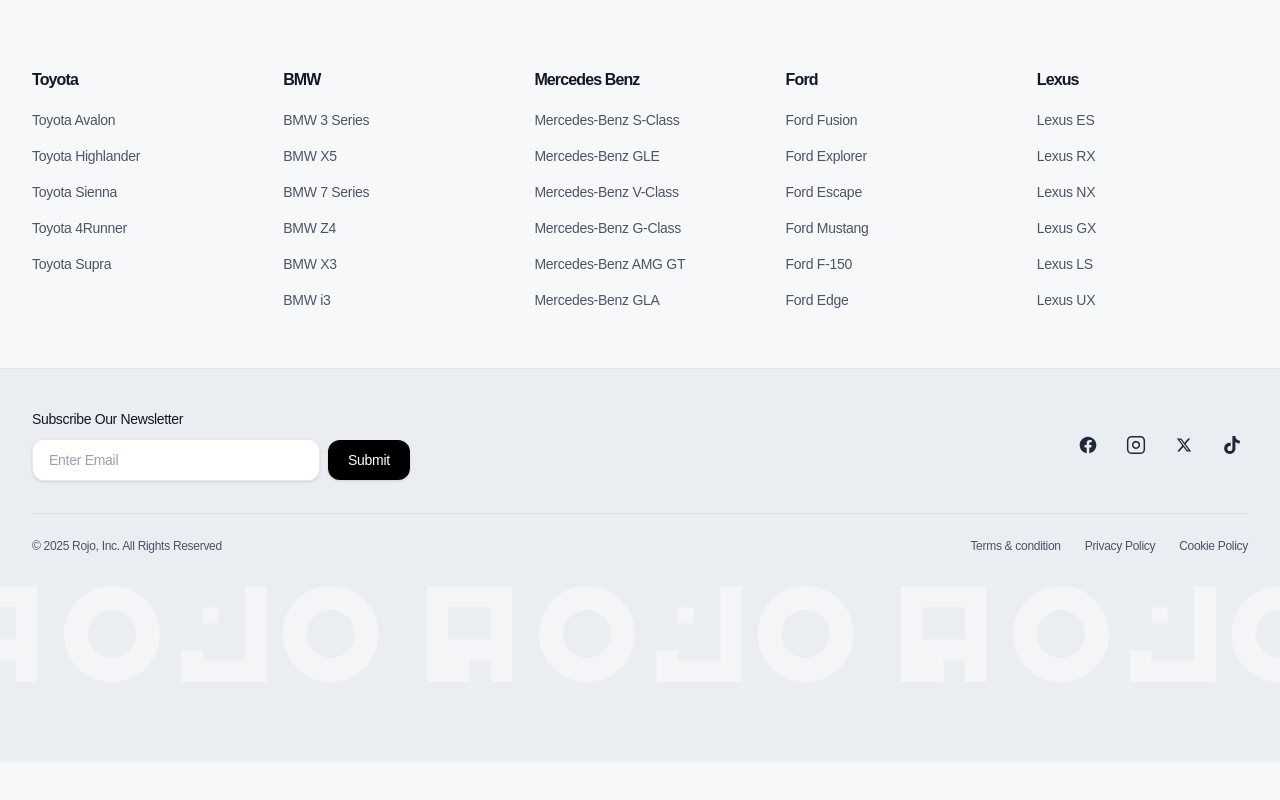
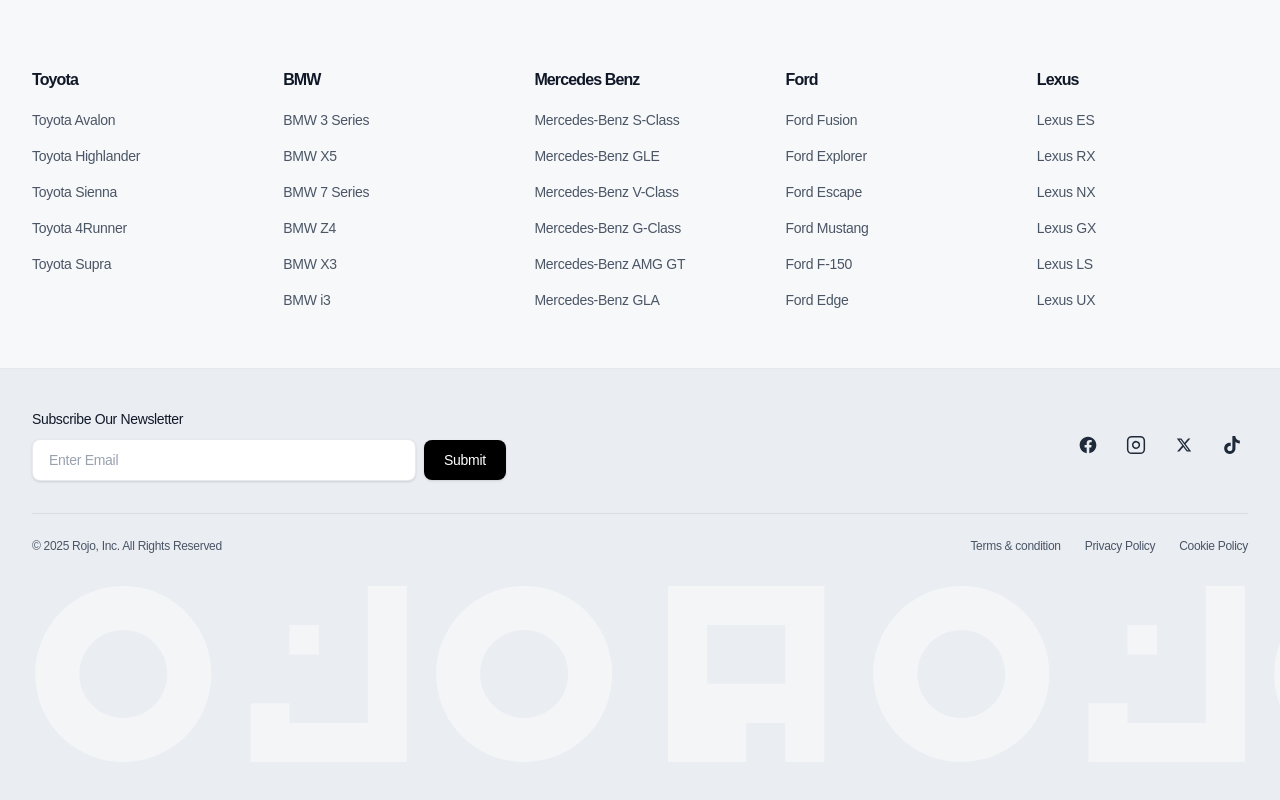
Before and after one commit to ifeanyireed/carplug_ng, a Next.js app: page / in a window 1280 px wide. Shown: the part 5001-5801 px from the top of the page. Before the commit the page ends 5763 px from the top, so only its background shows below. Built offline with nearby package versions, Linux system fonts and the light colour scheme; a web font is replaced by a local one.

Commit message:
style: widen email field, reduce corner radius to rounded-lg, and enlarge 2-rep footer watermark logo

```diff
--- a/src/components/layout/Footer.tsx
+++ b/src/components/layout/Footer.tsx
@@ -134,11 +134,11 @@
                     value={email}
                     onChange={(e) => setEmail(e.target.value)}
                     placeholder="Enter Email"
-                    className="w-56 sm:w-72 px-4 py-2.5 bg-white rounded-xl text-xs sm:text-sm border border-gray-200/90 text-gray-900 placeholder-gray-400 focus:outline-none focus:ring-1 focus:ring-black shadow-sm"
+                    className="w-72 sm:w-80 md:w-96 px-4 py-2.5 bg-white rounded-lg text-xs sm:text-sm border border-gray-200/90 text-gray-900 placeholder-gray-400 focus:outline-none focus:ring-1 focus:ring-black shadow-sm"
                   />
                   <button
                     type="submit"
-                    className="px-5 py-2.5 bg-black text-white text-xs sm:text-sm font-medium rounded-xl hover:bg-neutral-800 transition active:scale-95 shadow-sm"
+                    className="px-5 py-2.5 bg-black text-white text-xs sm:text-sm font-medium rounded-lg hover:bg-neutral-800 transition active:scale-95 shadow-sm"
                   >
                     Submit
                   </button>
@@ -240,11 +240,10 @@
           </div>
         </div>
 
-        {/* Repetitive Pattern Watermark ROJO Brand Graphic */}
-        <div className="w-full overflow-hidden pointer-events-none select-none opacity-45 mt-8 pb-10 sm:pb-14 flex items-center justify-center gap-6 sm:gap-12 px-4">
-          <RojoLogo className="h-14 sm:h-18 md:h-22 lg:h-24 w-auto text-white shrink-0" />
-          <RojoLogo className="h-14 sm:h-18 md:h-22 lg:h-24 w-auto text-white shrink-0" />
-          <RojoLogo className="h-14 sm:h-18 md:h-22 lg:h-24 w-auto text-white shrink-0 hidden lg:block" />
+        {/* Repetitive Pattern Watermark ROJO Brand Graphic (Exactly 2 Large Reps) */}
+        <div className="w-full overflow-hidden pointer-events-none select-none opacity-45 mt-8 pb-10 sm:pb-16 flex items-center justify-center gap-8 sm:gap-14 px-4">
+          <RojoLogo className="h-20 sm:h-28 md:h-36 lg:h-44 w-auto text-white shrink-0" />
+          <RojoLogo className="h-20 sm:h-28 md:h-36 lg:h-44 w-auto text-white shrink-0" />
         </div>
       </div>
     </footer>
```
